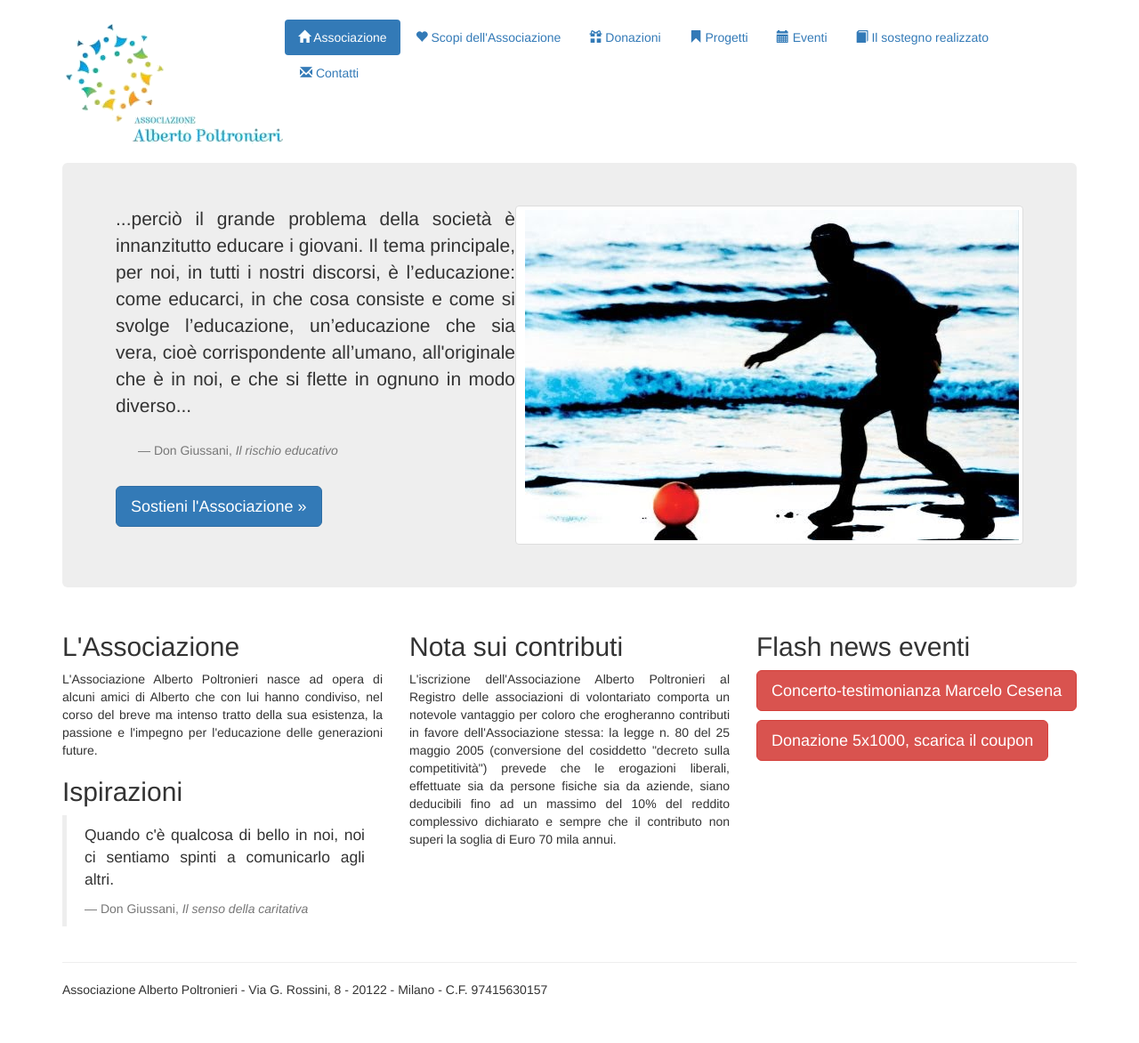
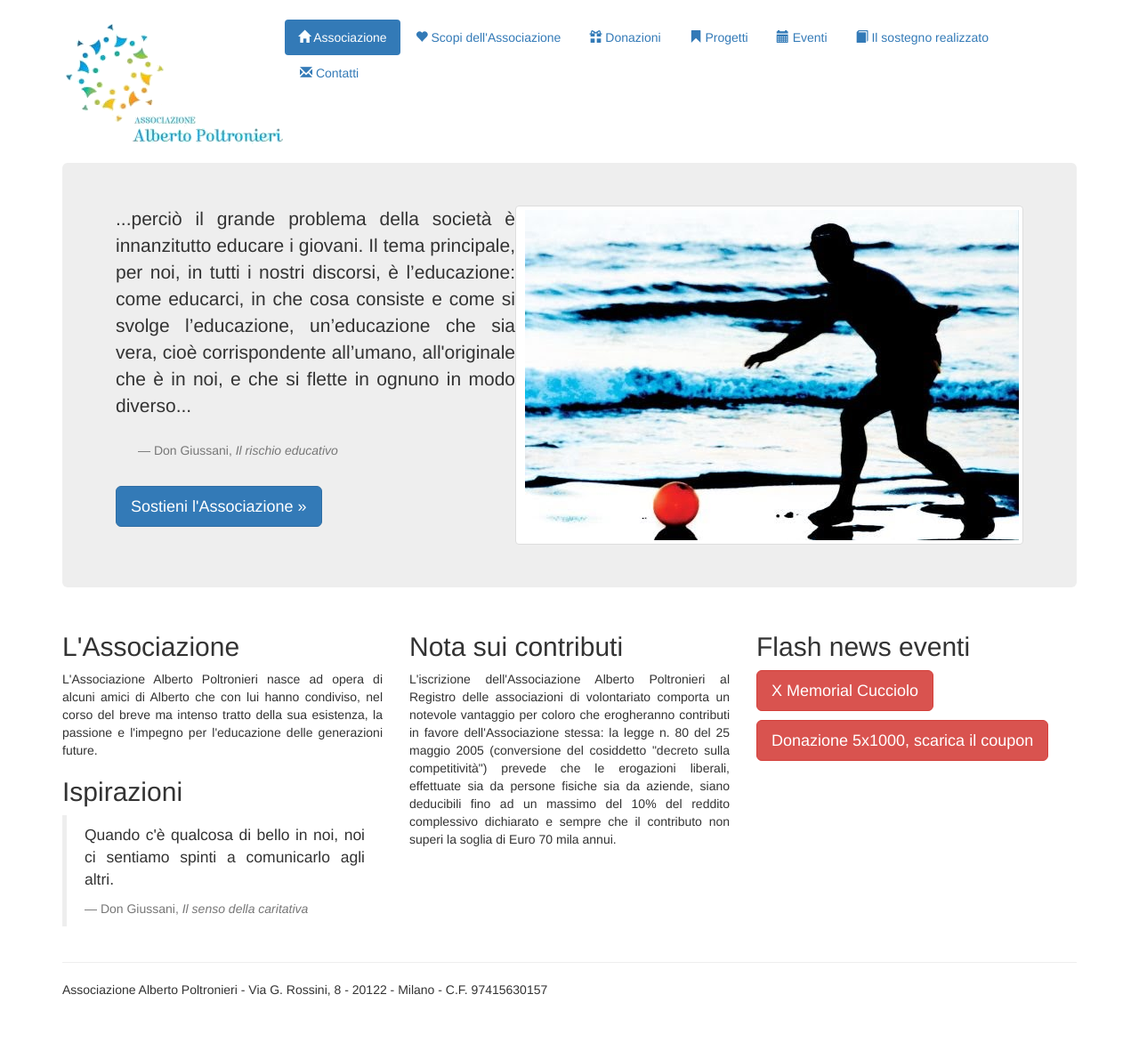
Before and after one commit to associazionepoltronieri/associazionepoltronieri, a Jekyll site: the page built from index.html, in a window 1280 px wide. Shown: the whole page at 89% size. Built offline with Jekyll 4.4.1, drawn with Linux system fonts in a browser that asks for light colours; nearby versions of some CDN libraries; the list of posts is cut into pages by our own code.

Commit message:
Add X Memorial Cucciolo.

```diff
--- a/index.html
+++ b/index.html
@@ -73,8 +73,8 @@ title: Associazione Alberto Poltronieri
     <div class="col-lg-4">
         <h2>Flash news eventi</h2>
         <p><a class="btn btn-lg btn-danger"
-            href="events/volo-in-alto/volantino-cesena.pdf">
-            Concerto-testimonianza Marcelo Cesena</a></p>
+             href="events/2014/memorial-cucciolo-2014.pdf">
+             X Memorial Cucciolo</a></p>
         <p><a href="#" class="btn btn-lg btn-danger"
             data-toggle="popover"
             data-placement="left"
```
Also changed, not shown: 1 other file.
